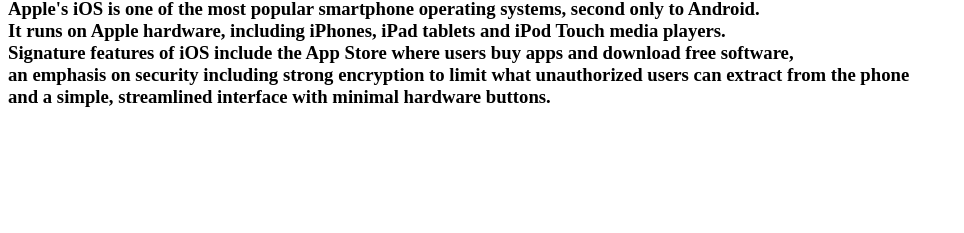
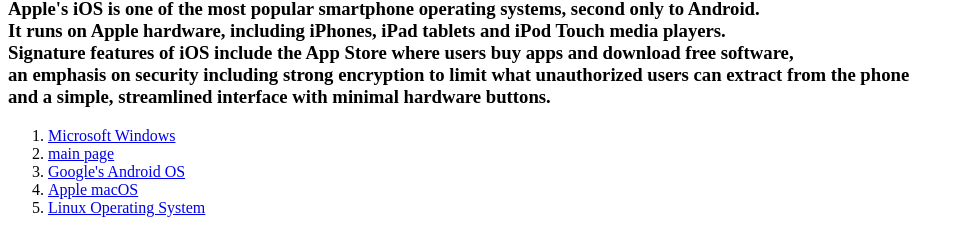
Before and after one commit to waheed-haitham/ECE001-waheed, a plain HTML site: page AppleiOS.html.html in a window 1280 px wide. Shown: the part 687-920 px from the top of the page, without its empty margins (0-964 px from the left). Before the commit the page ends 814 px from the top, so only its background shows below. Drawn offline with Linux system fonts and the light colour scheme.

Commit message:
Update AppleiOS.html.html

```diff
--- a/AppleiOS.html.html
+++ b/AppleiOS.html.html
@@ -9,6 +9,13 @@
     <h3><p>Apple's iOS is one of the most popular smartphone operating systems, second only to Android.<br> It runs on Apple hardware, including iPhones, iPad tablets and iPod Touch media players.<br>
 
 Signature features of iOS include the App Store where users buy apps and download free software,<br> an emphasis on security including strong encryption to limit what unauthorized users can extract from the phone<br> and a simple, streamlined interface with minimal hardware buttons.</p></h3>
+ <ol>
+  <li><a href="microsoft%2520windows.html.html"target="_blank">Microsoft Windows</a></li>
+  <li><a href="index.html.html"target="_blank">main page</a></li>
+  <li><a href="googlesandroidos.html.html"target="_blank">Google's Android OS</a></li>
+  <li><a href="applemacos.html.html"target="_blank">Apple macOS</a></li>
+  <li><a href="linuxoperatingsystem.html.html"target="_blank">Linux Operating System</a></li>
+</ol>
 
 
 
```
